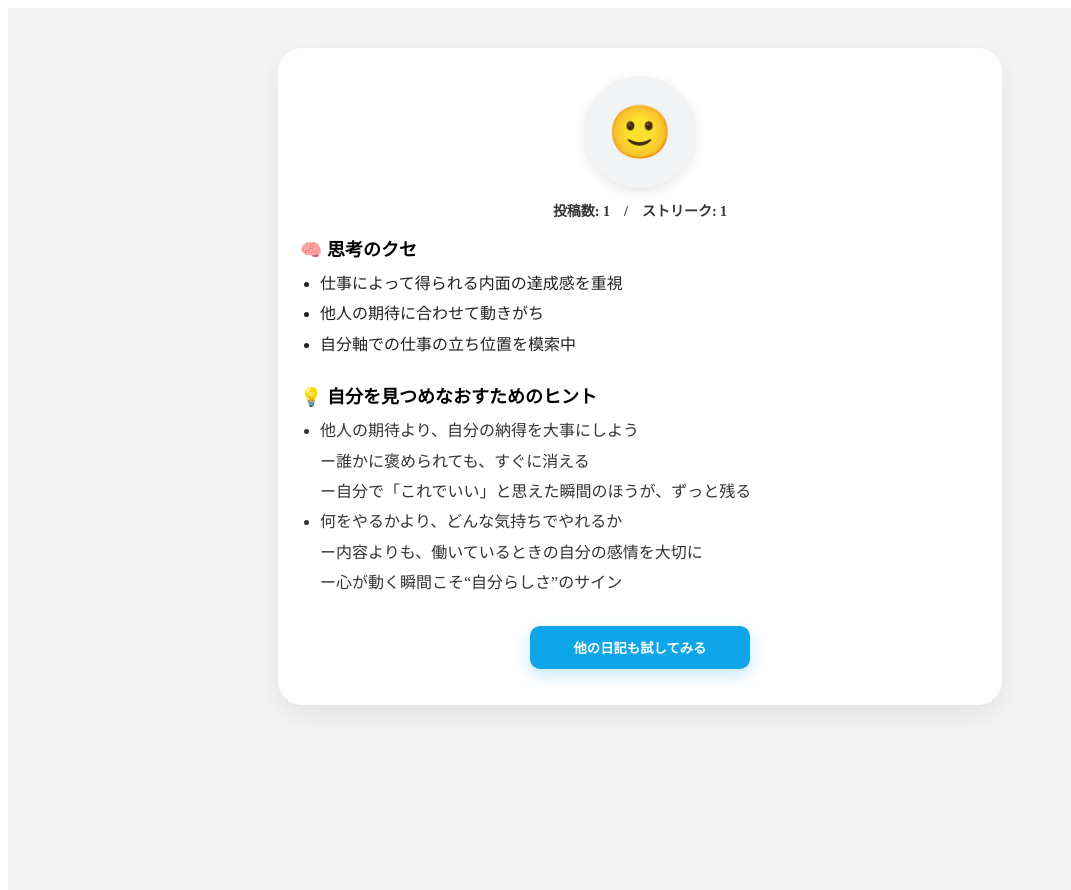
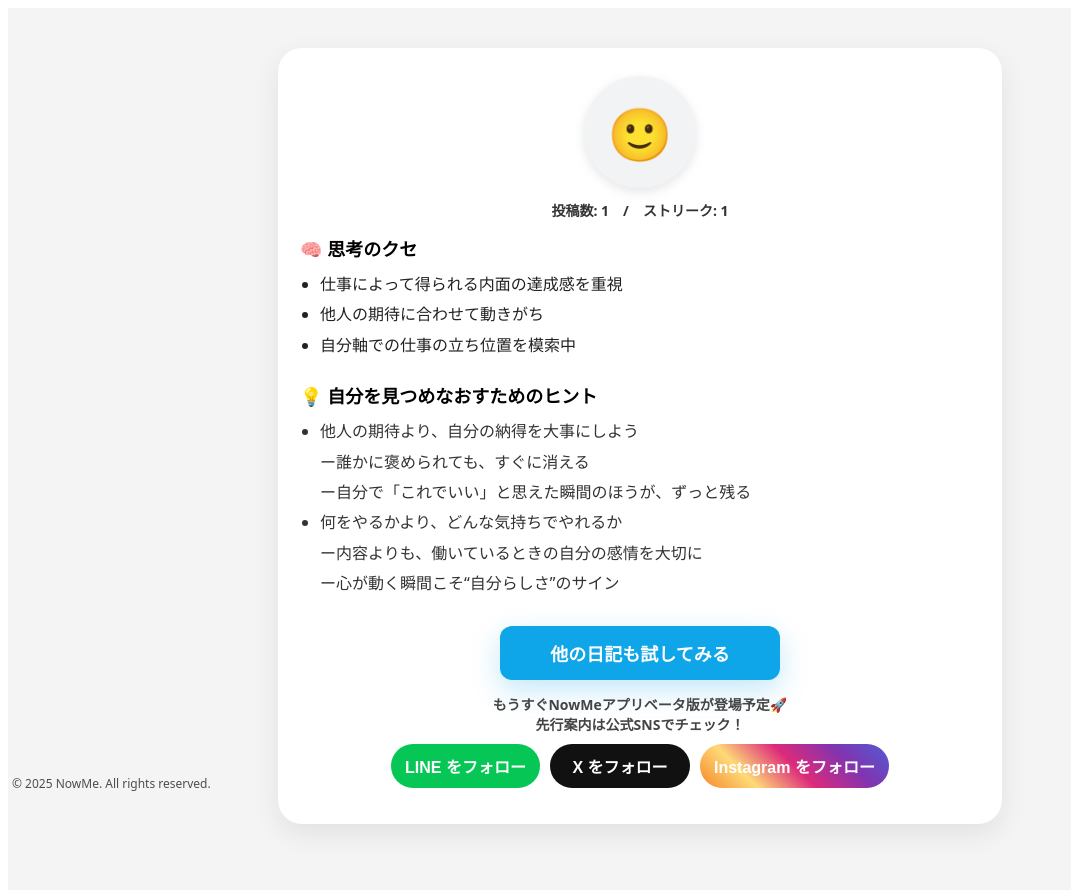
Before and after one commit to NowMeapp/nowme-demo-v1, a Next.js app: page /result in a window 1280 px wide. Shown: the top 890 px of the page, without its empty margins (0-1071 px from the left). Built offline with nearby package versions, Linux system fonts and the light colour scheme.

Commit message:
fix: redirect from / to /analyze

```diff
--- a/pages/result.js
+++ b/pages/result.js
@@ -90,6 +90,8 @@ export default function ResultPage() {
         alignItems: "flex-start",
         justifyContent: "center",
         padding: "40px 16px 120px",
+        fontFamily: "system-ui",
+        boxSizing: "border-box",
       }}
     >
       <div
@@ -102,6 +104,8 @@ export default function ResultPage() {
           padding: "28px 22px 36px",
         }}
       >
+        {/* --- 結果領域 --- */}
+        <div>
           {/* ヘッドショット */}
           <div style={{ textAlign: "center", marginBottom: 10 }}>
             <div
@@ -119,11 +123,7 @@ export default function ResultPage() {
             >
               {photoUrl ? (
                 // eslint-disable-next-line @next/next/no-img-element
-              <img
-                src={photoUrl}
-                alt="face"
-                style={{ width: "100%", height: "100%", objectFit: "cover" }}
-              />
+                <img src={photoUrl} alt="face" style={{ width: "100%", height: "100%", objectFit: "cover" }} />
               ) : (
                 <div style={{ fontSize: 52, color: "#9aa0a6" }}>🙂</div>
               )}
@@ -164,9 +164,7 @@ export default function ResultPage() {
 
           {/* 💡 自分を見つめなおすためのヒント */}
           <section style={{ marginTop: 22 }}>
-          <h2 style={{ fontSize: 18, fontWeight: 800, marginBottom: 8 }}>
-            💡 自分を見つめなおすためのヒント
-          </h2>
+            <h2 style={{ fontSize: 18, fontWeight: 800, marginBottom: 8 }}>💡 自分を見つめなおすためのヒント</h2>
             <ul style={{ margin: 0, paddingLeft: 20, lineHeight: 1.9 }}>
               {hints.map((h, i) => (
                 <li key={i} style={{ whiteSpace: "pre-line", color: "#333" }}>
@@ -175,26 +173,115 @@ export default function ResultPage() {
               ))}
             </ul>
           </section>
+        </div>
 
-        {/* ▼ 追加：他の日記も試してみる */}
+        {/* ▼ 再分析ボタン + 案内文 + ソーシャルボタン群 */}
         <div style={{ marginTop: 28, textAlign: "center" }}>
+          {/* 大きな再分析ボタン */}
+          <div style={{ marginBottom: 14 }}>
             <button
               onClick={() => router.push("/analyze")}
               style={{
                 background: "#0ea5e9",
                 color: "#fff",
-              padding: "12px 16px",
-              borderRadius: 10,
+                padding: "14px 20px",
+                borderRadius: 12,
                 border: "none",
                 fontWeight: 800,
                 cursor: "pointer",
-              minWidth: 220,
-              boxShadow: "0 6px 16px rgba(14,165,233,.25)",
+                minWidth: 280,
+                boxShadow: "0 10px 28px rgba(14,165,233,.25)",
+                fontSize: 18,
               }}
             >
               他の日記も試してみる
             </button>
           </div>
+
+          {/* 新しい文言（フォローボタンの前） */}
+          <div style={{ marginTop: 6, marginBottom: 10, color: "#444", fontSize: 14, fontWeight: 700 }}>
+            もうすぐNowMeアプリベータ版が登場予定🚀
+            <br />
+            先行案内は公式SNSでチェック！
+          </div>
+
+          {/* フォローボタン */}
+          <div
+            style={{
+              display: "flex",
+              gap: 10,
+              justifyContent: "center",
+              flexWrap: "wrap",
+              marginTop: 6,
+            }}
+          >
+            <button
+              onClick={() => window.open("https://lin.ee/wwmzy4G", "_blank", "noopener,noreferrer")}
+              style={{
+                background: "#06C755",
+                color: "#fff",
+                padding: "10px 14px",
+                borderRadius: 999,
+                border: "none",
+                fontWeight: 800,
+                cursor: "pointer",
+                minWidth: 140,
+                fontSize: 16,
+              }}
+            >
+              LINE をフォロー
+            </button>
+
+            <button
+              onClick={() => window.open("https://x.com/NowMe_app_", "_blank", "noopener,noreferrer")}
+              style={{
+                background: "#111",
+                color: "#fff",
+                padding: "10px 14px",
+                borderRadius: 999,
+                border: "none",
+                fontWeight: 800,
+                cursor: "pointer",
+                minWidth: 140,
+                fontSize: 16,
+              }}
+            >
+              X をフォロー
+            </button>
+
+            <button
+              onClick={() => window.open("https://www.instagram.com/now_me_app", "_blank", "noopener,noreferrer")}
+              style={{
+                background: "linear-gradient(45deg, #f58529, #feda77, #dd2a7b, #8134af, #515bd4)",
+                color: "#fff",
+                padding: "10px 14px",
+                borderRadius: 999,
+                border: "none",
+                fontWeight: 800,
+                cursor: "pointer",
+                minWidth: 140,
+                fontSize: 16,
+              }}
+            >
+              Instagram をフォロー
+            </button>
+          </div>
+        </div>
+      </div>
+
+      {/* footer copyright */}
+      <div
+        style={{
+          position: "fixed",
+          left: 12,
+          bottom: 8,
+          color: "#444",
+          fontSize: 12,
+          opacity: 0.95,
+          fontFamily: "system-ui",
+        }}
+      >
+        © 2025 NowMe. All rights reserved.
       </div>
     </main>
   );
```
Also changed, not shown: pages/analyze.js (+40 -4 lines), pages/gate.js (+36 -14 lines). Lines whose indentation alone changed are shown as unchanged.
